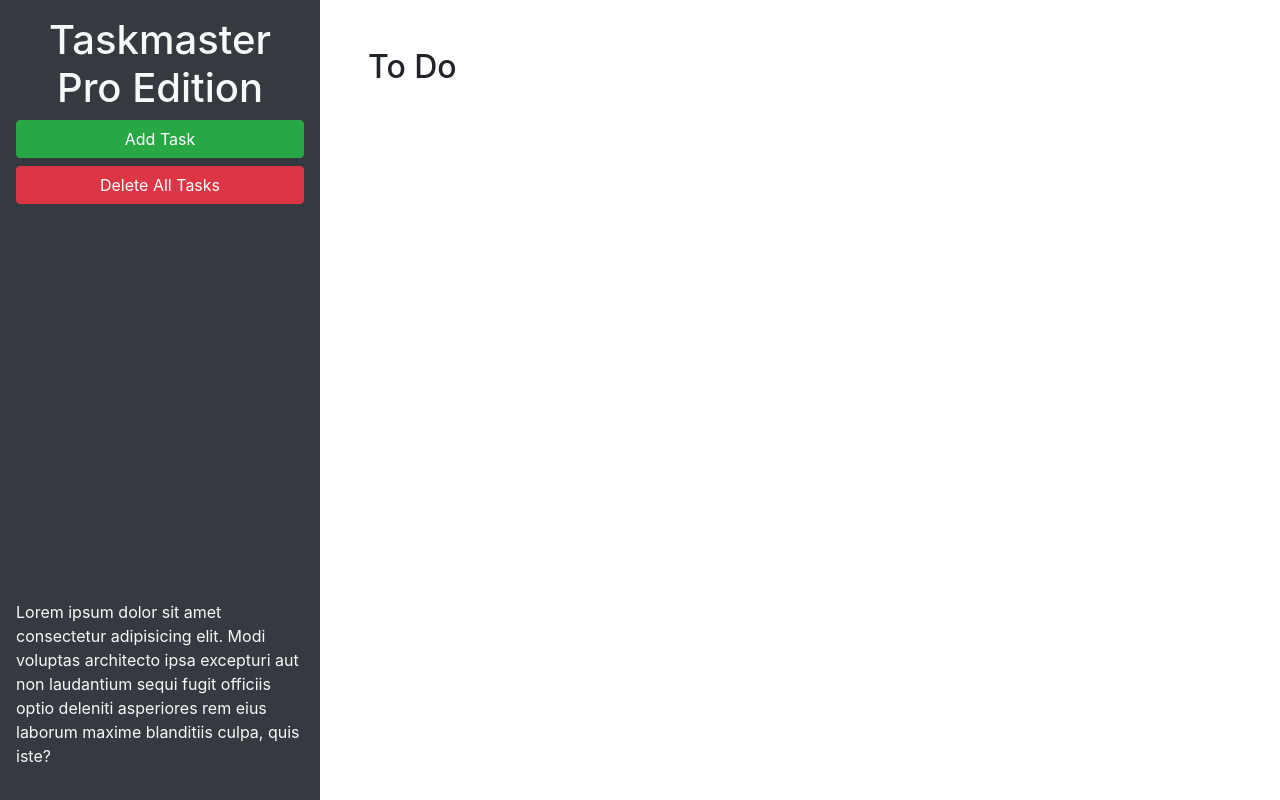
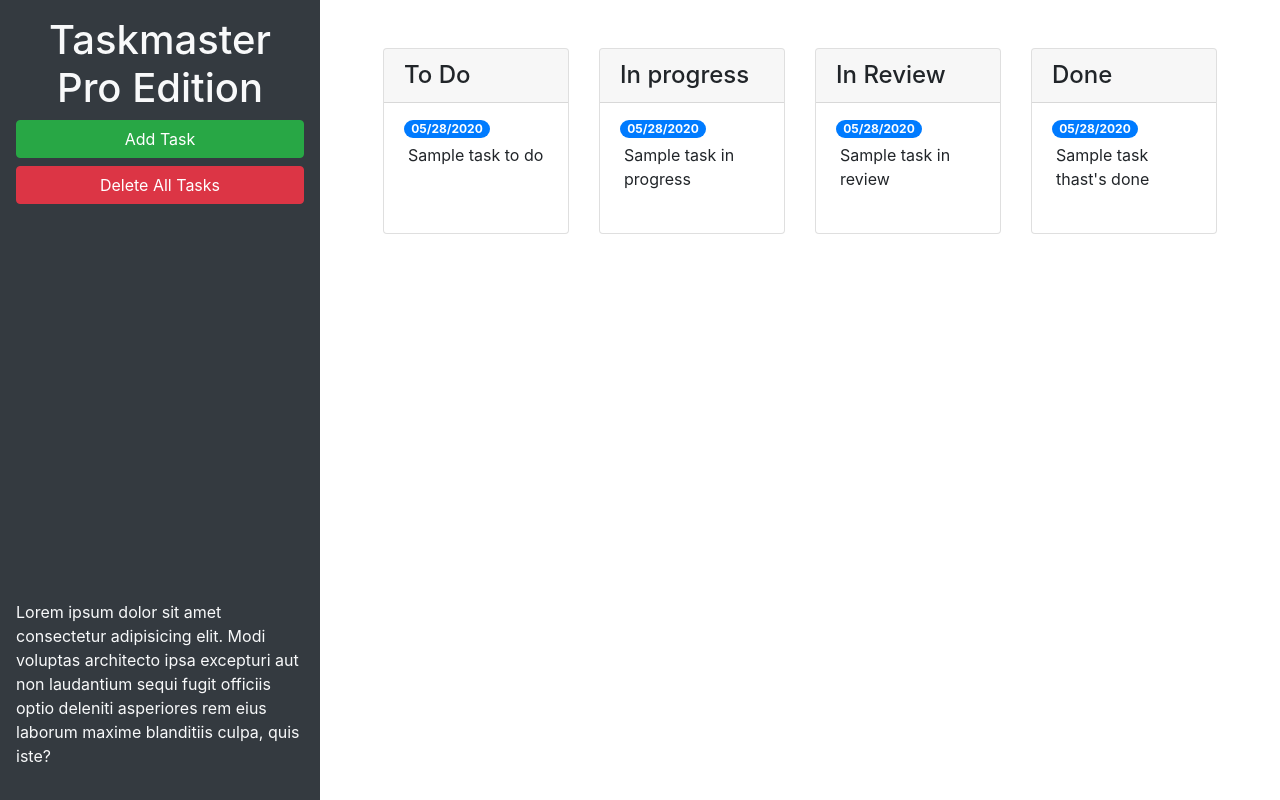
Before and after one commit to Mochiwaves/taskmaster-pro, a plain HTML site: page taskmaster-starter/index.html in a window 1280 px wide. Drawn offline with nearby package versions, Linux system fonts and the light colour scheme.

Commit message:
added cards and bootstrap

```diff
--- a/taskmaster-starter/index.html
+++ b/taskmaster-starter/index.html
@@ -24,10 +24,68 @@
       </p>
     </header>
     <main class="col-12 col-lg-9">
-      <div class="m-5">
-        <h2>To Do</h2>
-        <ul id="list-toDo" class="list-group"> </ul>
+      <div class="m-5 row justify-content-around">
+        <!--todo start-->
+        <div class = "col-12 col-md-6 col-xl-3 mb-3">
+          <div class="card">
+            <h4 class="card-header">
+              To Do
+            </h4>
+            <ul id="list-toDo" class="list-group list-group-flush">
+              <li class="list-group-item">
+                <span class="badge badge-primary badge-pill">05/28/2020</span>
+                <p class="m-1">Sample task to do</p>
+              </li>
+            </ul>
+          </div>
       </div>
+      <!--todo end-->
+      <!--in progress start-->
+      <div class = "col-12 col-md-6 col-xl-3 mb-3">
+        <div class="card">
+          <h4 class="card-header">
+            In progress
+          </h4>
+          <ul id = "list-inProgress" class="list-group list-group-flush">
+          <li class="list-group-item">
+            <span class="badge badge-primary badge-pill">05/28/2020</span>
+            <p class="m-1">Sample task in progress</p>
+          </li>
+        </ul>
+      </div>
+    </div>
+      <!--in progress end-->
+      <!--in review start-->
+      <div class="col-12 col-md-6 col-xl-3 mb-3">
+        <div class="card">
+          <h4 class="card-header">
+            In Review
+          </h4>
+          <ul id="list-inReview" class="list-group list-group-flush">
+          <li class="list-group-item">
+            <span class="badge badge-primary badge-pill">05/28/2020</span>
+            <p class="m-1">Sample task in review</p>
+          </li>
+        </ul>
+       </div>
+      </div>
+      <!--in review end-->
+      <!--done start-->
+      <div class="col-12 col-md-6 col-xl-3 mb-3">
+        <div class="card">
+          <h4 class="card-header">
+            Done
+          </h4>
+          <ul id="list-done" class="list-group list-group-flush">
+          <li class="list-group-item">
+            <span class="badge badge-primary badge-pill">05/28/2020</span>
+            <p class="m-1">Sample task thast's done</p>
+          </li>
+        </ul>
+      </div>
+      </div>
+      <!--done end-->
+    </div>
     </main>
   </div>
 
@@ -46,7 +104,7 @@
           <form>
             <div class="form-group">
               <label for="modalTaskDescription">Task description</label>
-              <textarea id="modalTaskDescription" rows="3"></textarea>
+              <textarea id="modalTaskDescription" rows="3" class="form-control"></textarea>
             </div>
             <div class="form-group">
               <label for="modalDueDate">Due date</label>
```
